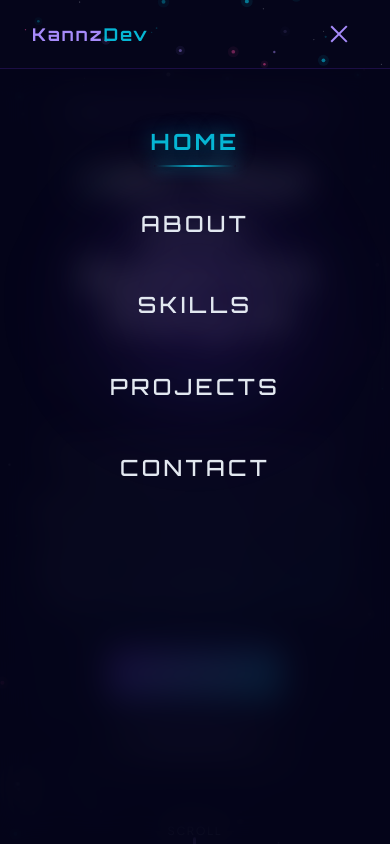
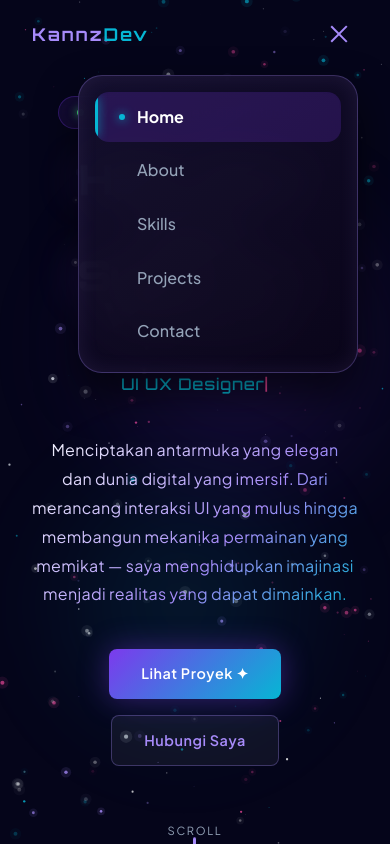
Before and after one commit to Okansyailendra/portofolio, a React (Vite) app: page / in a window 390 px wide. Both pictures are taken after a click on the button "Toggle menu". Shown: the top 844 px of the page. Built offline with nearby package versions, Linux system fonts and the light colour scheme; the HTML template or start-up script is replaced by a standard one.

Commit message:
animasi update

```diff
--- a/src/components/Nav.tsx
+++ b/src/components/Nav.tsx
@@ -102,39 +102,30 @@ export default function Nav() {
         </button>
       </div>
 
-      {/* Mobile menu (Premium Full-Screen HUD) */}
-      {open && (
+      {/* Mobile menu (Fluid Floating Glass Card) */}
       <div style={{
-          position: 'fixed',
-          top: '68px',
-          left: 0,
-          right: 0,
-          bottom: 0,
-          background: 'rgba(5, 5, 26, 0.85)',
-          backdropFilter: 'blur(16px)',
-          WebkitBackdropFilter: 'blur(16px)',
-          padding: '3rem 2rem',
+        position: 'absolute',
+        top: '75px',
+        right: '2rem',
+        width: 'calc(100vw - 4rem)',
+        maxWidth: '280px',
+        background: 'linear-gradient(145deg, rgba(20, 15, 45, 0.95), rgba(10, 5, 25, 0.98))',
+        backdropFilter: 'blur(24px)',
+        WebkitBackdropFilter: 'blur(24px)',
+        borderRadius: '24px',
+        padding: '1rem',
+        border: '1px solid rgba(167, 139, 250, 0.3)',
+        boxShadow: '0 20px 40px rgba(0,0,0,0.6), inset 0 0 20px rgba(167, 139, 250, 0.1)',
         display: 'flex',
         flexDirection: 'column',
-          alignItems: 'center',
-          gap: '2rem',
-          borderTop: '1px solid rgba(124, 58, 237, 0.2)',
-          overflowY: 'auto'
+        gap: '0.25rem',
+        transform: open ? 'translateY(0) scale(1)' : 'translateY(-20px) scale(0.95)',
+        opacity: open ? 1 : 0,
+        pointerEvents: open ? 'auto' : 'none',
+        transition: 'all 0.4s cubic-bezier(0.34, 1.56, 0.64, 1)', // Bouncy spring effect
+        transformOrigin: 'top right',
+        zIndex: 99
       }}>
-          {/* Decorative glowing orb inside menu */}
-          <div style={{
-            position: 'absolute',
-            top: '30%',
-            left: '50%',
-            transform: 'translate(-50%, -50%)',
-            width: 300,
-            height: 300,
-            background: 'radial-gradient(circle, rgba(124,58,237,0.15) 0%, transparent 70%)',
-            filter: 'blur(40px)',
-            pointerEvents: 'none',
-            zIndex: 0
-          }} />
-
         {links.map(({ href, label }) => {
           const id = href.slice(1)
           const isActive = active === id
@@ -145,37 +136,54 @@ export default function Nav() {
               onClick={() => setOpen(false)}
               style={{
                 position: 'relative',
-                  zIndex: 1,
-                  display: 'inline-block',
-                  padding: '0.5rem 1.5rem',
-                  fontFamily: 'Orbitron, sans-serif',
-                  fontSize: '1.4rem',
+                display: 'flex',
+                alignItems: 'center',
+                padding: '0.8rem 1rem',
+                borderRadius: '14px',
+                fontFamily: 'Plus Jakarta Sans, sans-serif',
+                fontSize: '1rem',
                 fontWeight: isActive ? 700 : 500,
-                  color: isActive ? '#06b6d4' : '#e2e8f0',
+                color: isActive ? '#ffffff' : '#94a3b8',
+                background: isActive ? 'rgba(124, 58, 237, 0.2)' : 'transparent',
                 textDecoration: 'none',
-                  letterSpacing: '0.15em',
-                  textTransform: 'uppercase',
-                  transition: 'all 0.3s',
-                  textShadow: isActive ? '0 0 20px rgba(6, 182, 212, 0.6)' : 'none',
+                transition: 'all 0.2s',
+                overflow: 'hidden'
               }}
             >
-                {label}
+              {/* Glow accent on the left */}
+              {isActive && (
+                <div style={{
+                  position: 'absolute',
+                  left: 0,
+                  top: '10%',
+                  bottom: '10%',
+                  width: '3px',
+                  background: '#06b6d4',
+                  boxShadow: '0 0 10px #06b6d4',
+                  borderRadius: '0 4px 4px 0'
+                }} />
+              )}
+
+              {/* Active dot indicator */}
               {isActive && (
                 <span style={{
-                    position: 'absolute',
-                    bottom: 0,
-                    left: '20%',
-                    right: '20%',
-                    height: '2px',
-                    background: 'linear-gradient(90deg, transparent, #06b6d4, transparent)',
-                    boxShadow: '0 0 15px #06b6d4',
+                  width: '6px',
+                  height: '6px',
+                  borderRadius: '50%',
+                  background: '#06b6d4',
+                  boxShadow: '0 0 10px #06b6d4',
+                  marginRight: '12px',
+                  marginLeft: '8px'
                 }} />
               )}
+
+              <span style={{ marginLeft: isActive ? 0 : '26px', transition: 'margin 0.2s' }}>
+                {label}
+              </span>
             </a>
           )
         })}
       </div>
-      )}
 
       <style>{`
         @media (max-width: 640px) {
```
Lines whose indentation alone changed are shown as unchanged.
